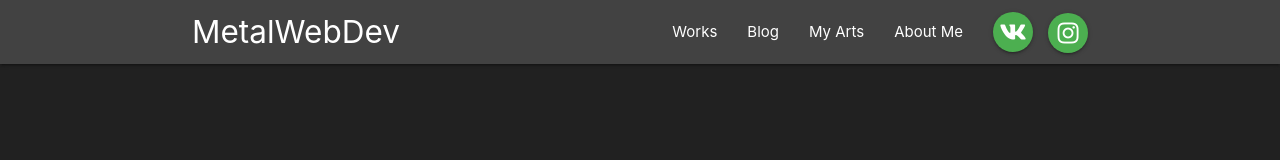
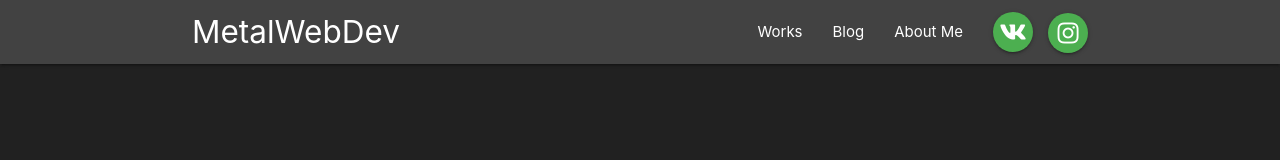
Before and after one commit to lenaryan/my-site-react, a React (Create React App) app: page / in a window 1280 px wide. Shown: the top 160 px of the page. Built offline with nearby package versions, Linux system fonts and the light colour scheme.

Commit message:
small edit in navbar

```diff
--- a/src/components/Navbar.js
+++ b/src/components/Navbar.js
@@ -22,7 +22,6 @@ class Navbar extends Component {
                         <ul className="right hide-on-med-and-down">
                             <li><NavLink to="/">Works</NavLink></li>
                             <li><NavLink to="/">Blog</NavLink></li>
-                            <li><NavLink to="/">My Arts</NavLink></li>
                             <li><NavLink to="/">About Me</NavLink></li>
                             <li><a className="btn-floating green" href="vk.com/lena_ryan"><i className="fab fa-vk"></i></a></li>
                             <li><a className="btn-floating green" style={{margin:0}} href="www.instagram.com/russian_plazma_drink"><i className="fab fa-instagram"></i></a></li>
@@ -33,7 +32,6 @@ class Navbar extends Component {
                 <ul className="sidenav grey darken-1" id="mobile-menu">
                     <li><NavLink to="/">Works</NavLink></li>
                     <li><NavLink to="/">Blog</NavLink></li>
-                    <li><NavLink to="/">My Arts</NavLink></li>
                     <li><NavLink to="/">About Me</NavLink></li>
                     <li><a className="social-mob" href="vk.com/lena_ryan">
                             <i className="fab fa-vk light-green-text text-accent-3"></i>
```
